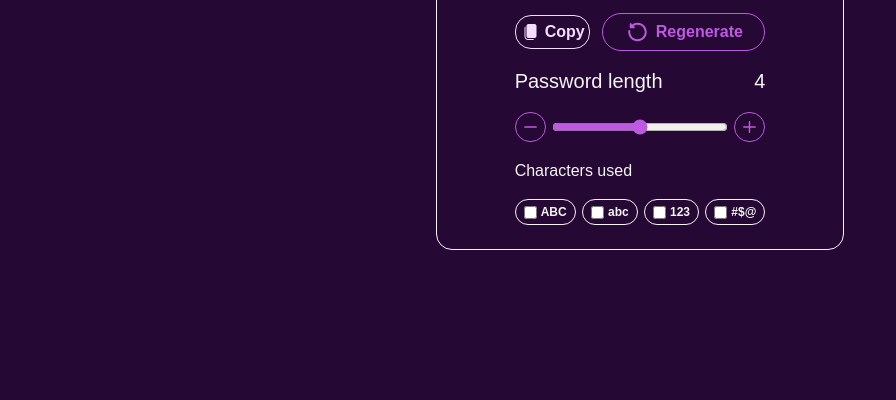
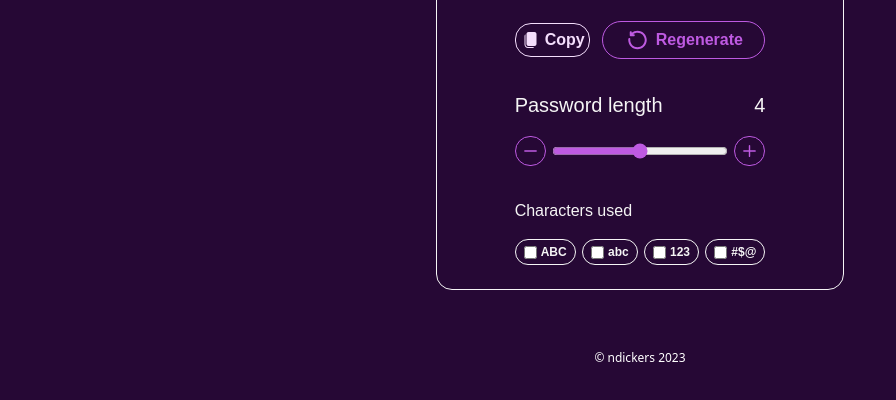
Before and after one commit to bryondickers/password-generator, a website: page index.html in a window 1280 px wide. Shown: the part 318-718 px from the top of the page, without its empty margins (0-896 px from the left). Drawn offline with Linux system fonts and the light colour scheme; a web font is replaced by a local one.

Commit message:
Add currrent year footer

```diff
--- a/index.html
+++ b/index.html
@@ -24,21 +24,26 @@
         >
           Strong password generator
         </h1>
-        <div class="md:w-[70%] lg:w-[60%] md:mx-auto md:mb-12">
-            <p class=" text-light leading-1 font-normal md:text-center">
+        <div class="md:w-[70%] lg:w-[60%] mb-4 md:mx-auto md:mb-12">
+          <p class="text-light leading-1 font-normal md:text-center">
             Create strong and secure passwords to keep your accounts and logins
             safe
           </p>
         </div>
-        <div class="lg:border lg:pb-6 lg:px-6 md:mx-auto lg:w-[65%] md:w-[75%] lg:border-1 lg:border-light lg:rounded-2xl lg:py-4 ">
-
-          <input id="pass-output" class="md:mx-auto border border-1 text-genTextColor text-xl border-whiteBorder p-2 mt-4 w-full bg-darkPurple rounded-3xl"/>
+        <div
+          class="lg:border lg:pb-6 lg:px-6 md:mx-auto lg:w-[65%] md:w-[75%] lg:border-1 lg:border-light lg:rounded-2xl lg:py-4"
+        >
+          <input
+            id="pass-output"
+            class="md:mx-auto border border-1 text-genTextColor text-xl border-whiteBorder p-2 mt-4 w-full bg-darkPurple rounded-3xl"
+          />
           <p id="pass-status" class="md:w-[95%] md:mx-auto">
             <img class="countImg" src="" alt="" srcset="" />
           </p>
-        <div class="md:w-[60%] lg:w-[70%] md:mx-auto">
+          <div class="md:w-[60%] mt-6 lg:w-[70%] md:mx-auto">
             <div class="flex-row-box my-4 justify-between">
-                <button id="copy-btn"
+              <button
+                id="copy-btn"
                 class="flex-row-box w-[30%] py-1 gap-x-1 border rounded-2xl border-1 border-whiteBorder justify-center text-base font-bold text-whiteBorder"
               >
                 <img src="./images/Copy.svg" alt="" srcset="" />
@@ -48,12 +53,16 @@
                 id="generate-password"
                 class="flex-row-box py-1.5 rounded-3xl w-[65%] justify-center border border-1 border-brightPurple text-base text-brightPurple font-bold"
               >
-                  <img src="./images/Arrow Counterclockwise.svg" alt="" srcset="" />
+                <img
+                  src="./images/Arrow Counterclockwise.svg"
+                  alt=""
+                  srcset=""
+                />
                 Regenerate
               </button>
             </div>
             <div
-                class="flex-row-box w-full font-strong text-xl text-light justify-between"
+              class="mt-8 flex-row-box w-full font-strong text-xl text-light justify-between"
             >
               <p>Password length</p>
               <p id="update-length">4</p>
@@ -76,7 +85,7 @@
               </div>
             </div>
 
-              <p class="text-light">Characters used</p>
+            <p class="mt-4 text-light">Characters used</p>
             <div id="check-input" class="flex-row-box justify-between mt-4">
               <div class="checkbox-style flex-row-box gap-x-1">
                 <input class="cases" type="checkbox" name="" id="upper" />
@@ -99,5 +108,8 @@
         </div>
       </div>
     </main>
+    <footer class="text-xs text-center text-white w-full mt-12">
+      &copy; ndickers <span class="year"></span>
+    </footer>
   </body>
 </html>
--- a/index.js
+++ b/index.js
@@ -1,3 +1,12 @@
+document.addEventListener("DOMContentLoaded",function(e){
+  const d = new Date();
+  const currentYear = d.getFullYear();
+  const getFooter = document.querySelector(".year");
+  getFooter.textContent = currentYear;
+
+})
+
+
 const charCase = {
   lower: "abcdefghijklmnopqrstuvwxyz",
   upper: "ABCDEFGHIJKLMNOPQRSTUVWXYZ",
```
Also changed, not shown: output.css. Lines whose indentation alone changed are shown as unchanged.
